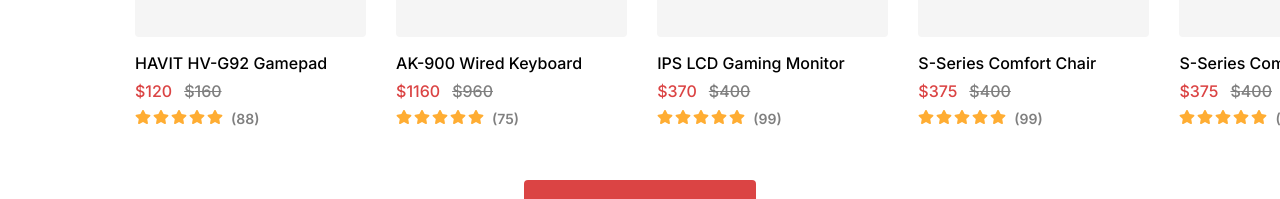
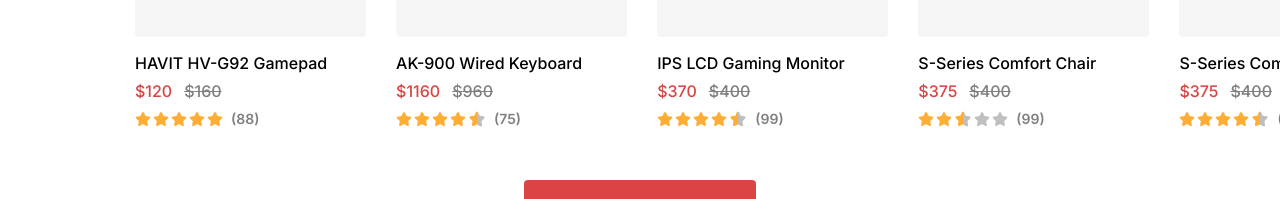
Before and after one commit to abrar997/ecom-4, a React (Vite) app: page / in a window 1280 px wide. Shown: the part 1048-1247 px from the top of the page. Built offline with nearby package versions, Linux system fonts and the light colour scheme; sample sign-in values are in the browser's storage; a web font is replaced by a local one.

Commit message:
need more

```diff
--- a/public/data.json
+++ b/public/data.json
@@ -19,8 +19,7 @@
     ],
     "quantity": 1,
     "rating": {
-      "rate": 3.9,
-      "count": 120
+      "rate": 5
     }
   },
   {
@@ -43,8 +42,7 @@
     ],
     "quantity": 1,
     "rating": {
-      "rate": 4.1,
-      "count": 259
+      "rate": 4.5
     }
   },
   {
@@ -67,8 +65,7 @@
     ],
     "quantity": 1,
     "rating": {
-      "rate": 4.7,
-      "count": 500
+      "rate": 4.7
     }
   },
   {
@@ -91,8 +88,7 @@
     ],
     "quantity": 1,
     "rating": {
-      "rate": 2.1,
-      "count": 430
+      "rate": 2.1
     }
   },
   {
@@ -115,8 +111,7 @@
     ],
     "quantity": 1,
     "rating": {
-      "rate": 4.6,
-      "count": 400
+      "rate": 4.6
     }
   },
   {
@@ -138,8 +133,7 @@
     ],
     "quantity": 1,
     "rating": {
-      "rate": 3,
-      "count": 400
+      "rate": 3
     }
   },
   {
@@ -161,8 +155,7 @@
     ],
     "quantity": 1,
     "rating": {
-      "rate": 3,
-      "count": 400
+      "rate": 3
     }
   },
   {
@@ -184,8 +177,7 @@
     ],
     "quantity": 1,
     "rating": {
-      "rate": 1.9,
-      "count": 100
+      "rate": 1.9
     }
   },
   {
@@ -207,8 +199,7 @@
     ],
     "quantity": 1,
     "rating": {
-      "rate": 3.3,
-      "count": 203
+      "rate": 3.3
     }
   },
   {
@@ -229,8 +220,7 @@
     ],
     "quantity": 1,
     "rating": {
-      "rate": 2.9,
-      "count": 470
+      "rate": 2.9
     }
   },
   {
@@ -251,8 +241,7 @@
     ],
     "quantity": 1,
     "rating": {
-      "rate": 4.8,
-      "count": 319
+      "rate": 4.8
     }
   },
   {
@@ -273,8 +262,7 @@
     ],
     "quantity": 1,
     "rating": {
-      "rate": 4.8,
-      "count": 400
+      "rate": 4.8
     }
   },
   {
@@ -295,8 +283,7 @@
     ],
     "quantity": 1,
     "rating": {
-      "rate": 2.9,
-      "count": 250
+      "rate": 2.9
     }
   },
   {
@@ -318,8 +305,7 @@
     ],
     "quantity": 1,
     "rating": {
-      "rate": 2.2,
-      "count": 140
+      "rate": 2.2
     }
   },
   {
@@ -340,8 +326,7 @@
     ],
     "quantity": 1,
     "rating": {
-      "rate": 2.6,
-      "count": 235
+      "rate": 2.6
     }
   },
   {
@@ -363,8 +348,7 @@
     ],
     "quantity": 1,
     "rating": {
-      "rate": 2.9,
-      "count": 340
+      "rate": 2.9
     }
   },
   {
@@ -385,8 +369,7 @@
     ],
     "quantity": 1,
     "rating": {
-      "rate": 3.8,
-      "count": 679
+      "rate": 3.8
     }
   },
   {
@@ -406,8 +389,7 @@
     ],
     "quantity": 1,
     "rating": {
-      "rate": 4.7,
-      "count": 130
+      "rate": 4.7
     },
     "views": 35
   },
@@ -428,8 +410,7 @@
     ],
     "quantity": 1,
     "rating": {
-      "rate": 4.5,
-      "count": 146
+      "rate": 4.5
     },
     "views": 35
   },
@@ -450,8 +431,7 @@
     ],
     "quantity": 1,
     "rating": {
-      "rate": 3.6,
-      "count": 145
+      "rate": 3.6
     },
     "views": 35
   }
--- a/src/components/Cart/ProductCart.jsx
+++ b/src/components/Cart/ProductCart.jsx
@@ -4,6 +4,7 @@
 
 const ProductCart = ({ item }) => {
   const { Decrement, Increment } = useContext(CartContext);
+
   return (
     <div
       key={item.id}
--- a/src/components/Wishlist/WishListProduct.jsx
+++ b/src/components/Wishlist/WishListProduct.jsx
@@ -12,7 +12,7 @@
   return (
     <div className="grid gap-4 w-full">
       <div className="h-64 bg-secondary2 relative rounded flex items-center justify-center">
-        <img src={product.image} alt="" />
+        <img src={product.image} alt="" className="p-6" />
         <div>
           {product.discount && (
             <span className="absolute left-3 top-3 bg-secondary text-white rounded px-3 py-1 text-xs">
--- a/src/components/reusable/Header.jsx
+++ b/src/components/reusable/Header.jsx
@@ -185,7 +185,7 @@
               <MenuItems
                 transition
                 anchor="bottom end"
-                className="origin-left mt-12 fixed top-0 z-[40] w-full rounded shadow-xl bg-[#000000c9] text-white p-4 pb-8 transition duration-100 ease-in-out [--anchor-gap:var(--spacing-1)] focus:outline-none data-[closed]:scale-95 data-[closed]:opacity-0"
+                className="origin-left mt-20 fixed top-0 z-[40] w-full rounded shadow-xl bg-secondary2 p-4 pb-8 transition duration-100 ease-in-out [--anchor-gap:var(--spacing-1)] focus:outline-none data-[closed]:scale-95 data-[closed]:opacity-0"
               >
                 <button onClick={() => close()}>
                   <IoClose className="absolute right-2 top-2 text-xl" />
--- /dev/null
+++ b/src/components/reusable/Rating.jsx
@@ -0,0 +1,44 @@
+import { FaRegStar, FaStarHalfAlt } from "react-icons/fa";
+import { FaStar } from "react-icons/fa6";
+
+const Rating = ({ rating }) => {
+  const fullStars = Math.floor(rating);
+  const halfStar = rating % 1 !== 0;
+  const emptyStars = 5 - fullStars - (halfStar ? 1 : 0);
+  return (
+    <div className="flex gap-0.5 items-center">
+      {Array(fullStars)
+        .fill(0)
+        .map((_, i) => (
+          <FaStar kernelMatrix={`full-${i}`} className="text-[#FFAD33]" />
+        ))}
+      {halfStar && (
+        <svg
+          width="18"
+          height="18"
+          viewBox="0 0 20 20"
+          fill="none"
+          xmlns="http://www.w3.org/2000/svg"
+        >
+          <path
+            d="M9.99981 1.83329C9.7507 1.83145 9.50619 1.90032 9.29466 2.0319C9.08313 2.16348 8.91327 2.35236 8.80481 2.57662L6.95314 6.32995L2.8098 6.93162C2.56336 6.96713 2.33178 7.07094 2.1413 7.23129C1.95081 7.39163 1.80903 7.60212 1.73202 7.83889C1.655 8.07567 1.64582 8.32929 1.70552 8.57101C1.76522 8.81274 1.89141 9.03292 2.0698 9.20662L5.0698 12.1283L4.36147 16.255C4.31934 16.5001 4.34661 16.7521 4.4402 16.9825C4.53379 17.213 4.68997 17.4126 4.89108 17.559C5.0922 17.7053 5.33024 17.7925 5.5783 17.8106C5.82635 17.8287 6.07454 17.7771 6.29481 17.6616L9.99981 15.7133V1.83329Z"
+            fill="#FFAD33"
+          />
+          <path
+            opacity="0.25"
+            d="M10 1.83595C10.2492 1.83404 10.5001 2.00001 10.5001 2.00001C10.5001 2.00001 11.0866 2.20807 11.1951 2.44195L13.0468 6.35634L17.1902 6.98383C17.4366 7.02086 17.6682 7.12912 17.8587 7.29635C18.0492 7.46358 18.191 7.68309 18.268 7.93003C18.345 8.17697 18.3542 8.44147 18.2945 8.69357C18.2348 8.94567 18.1086 9.1753 17.9302 9.35645L14.9301 12.4035L15.6385 16.7072C15.6806 16.9629 15.6533 17.2257 15.5598 17.466C15.4662 17.7064 15.31 17.9146 15.1089 18.0672C14.9077 18.2198 14.6697 18.3107 14.4216 18.3296C14.1736 18.3486 13.9254 18.2947 13.7051 18.1743L10 16.1423V1.83595Z"
+            fill="black"
+          />
+        </svg>
+      )}
+
+      {Array(emptyStars)
+        .fill(0)
+        .map((_, i) => (
+          <FaStar key={`empty-${i}`} className="black opacity-25" />
+        ))}
+    </div>
+  );
+};
+
+export default Rating;
--- a/src/components/reusable/SingleProduct.jsx
+++ b/src/components/reusable/SingleProduct.jsx
@@ -5,6 +5,8 @@
 import { WishListContextProvider } from "../../context/wishlistContext";
 import { useContext } from "react";
 import { CartContext } from "../../context/cartContext";
+import { FaStarHalfStroke } from "react-icons/fa6";
+import Rating from "./Rating";
 
 const SingleProduct = ({ product }) => {
   const { wishListProducts, addToWishlist } = useContext(
@@ -66,13 +68,7 @@
           )}
         </span>
         <div className="flex gap-2">
-          <div className="flex gap-0.5">
-            <FaStar className="text-[#FFAD33]" />
-            <FaStar className="text-[#FFAD33]" />
-            <FaStar className="text-[#FFAD33]" />
-            <FaStar className="text-[#FFAD33]" />
-            <FaStar className="text-[#FFAD33]" />
-          </div>
+          <Rating rating={product.rating.rate} />
           <p className="opacity-50 font-semibold text-sm">({product.views})</p>
         </div>
       </div>
--- a/src/context/cartContext.jsx
+++ b/src/context/cartContext.jsx
@@ -30,7 +30,6 @@
         price: product.price,
         quantity: product.quantity,
       };
-
       setCartItems([...cartItems, selectedItem]);
     }
   };
--- a/src/pages/AllProducts.jsx
+++ b/src/pages/AllProducts.jsx
@@ -13,7 +13,7 @@
       <TopHeader />
       <Header />
       <div className="lg:p-inline lg:mt-20 mb-[140px] p-4 grid lg:gap-12 gap-4">
-        <h1 className="capitalize lg:text-4xl text-3xl font-semibold lg:font-medium">
+        <h1 className="capitalize lg:text-3xl text-2xl font-secondary font-semibold">
           All Products
         </h1>
         <div className="grid lg:grid-cols-4 gap-[30px] grid-cols-2">
--- a/src/pages/ProductDetails.jsx
+++ b/src/pages/ProductDetails.jsx
@@ -8,7 +8,6 @@
 import TopHeader from "../components/reusable/TopHeader";
 import Header from "../components/reusable/Header";
 import Footer from "../components/reusable/Footer";
-import { CartContext } from "../context/cartContext";
 
 const ProductDetails = () => {
   const { productId } = useParams();
```
